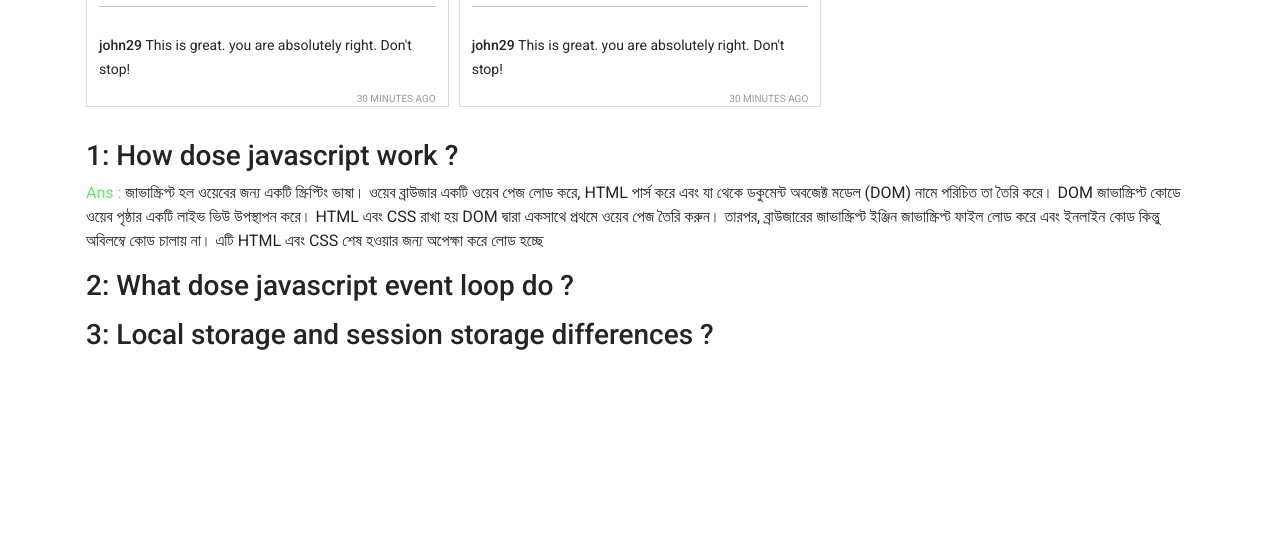
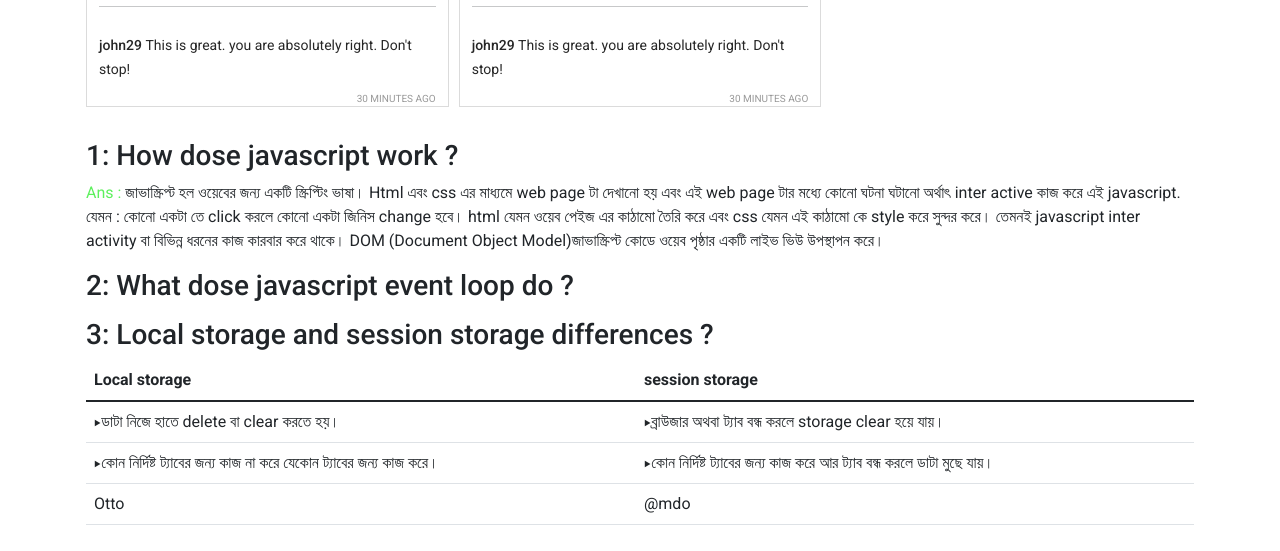
Before and after one commit to Rijonahmed/Insta-Sohor, a plain HTML site: page index.html in a window 1280 px wide. Shown: the part 1425-1976 px from the top of the page. Before the commit the page ends 1809 px from the top, so only its background shows below. Drawn offline with nearby package versions, Linux system fonts and the light colour scheme.

Commit message:
text commit

```diff
--- a/index.html
+++ b/index.html
@@ -61,20 +61,45 @@
         <h3>1: How dose javascript work ?</h3>
 
         <p><span style="color: rgb(93, 240, 93);">Ans :</span> জাভাস্ক্রিপ্ট হল ওয়েবের জন্য একটি স্ক্রিপ্টিং ভাষা।
-            ওয়েব
-            ব্রাউজার একটি ওয়েব পেজ লোড করে, HTML পার্স করে এবং যা থেকে ডকুমেন্ট অবজেক্ট মডেল (DOM) নামে পরিচিত তা
-            তৈরি করে।
-            DOM জাভাস্ক্রিপ্ট কোডে ওয়েব পৃষ্ঠার একটি লাইভ ভিউ উপস্থাপন করে। HTML এবং CSS রাখা হয়
-            DOM দ্বারা একসাথে প্রথমে ওয়েব পেজ তৈরি করুন। তারপর, ব্রাউজারের জাভাস্ক্রিপ্ট ইঞ্জিন জাভাস্ক্রিপ্ট ফাইল লোড
-            করে
-            এবং ইনলাইন কোড কিন্তু অবিলম্বে কোড চালায় না। এটি HTML এবং CSS শেষ হওয়ার জন্য অপেক্ষা করে
-            লোড হচ্ছে</p>
+            Html এবং css এর মাধ্যমে web page টা দেখানো হয় এবং এই web page টার মধ্যে কোনো ঘটনা ঘটানো অর্থাৎ inter active
+            কাজ করে এই javascript. যেমন : কোনো একটা তে click করলে কোনো একটা জিনিস change হবে। html যেমন ওয়েব পেইজ এর
+            কাঠামো তৈরি করে এবং css যেমন এই কাঠামো কে style করে সুন্দর করে। তেমনই javascript inter activity বা বিভিন্ন
+            ধরনের কাজ কারবার করে থাকে।
+            DOM (Document Object Model)জাভাস্ক্রিপ্ট কোডে ওয়েব পৃষ্ঠার একটি লাইভ ভিউ উপস্থাপন করে।
+        </p>
 
 
         <h3>2: What dose javascript event loop do ?</h3>
         <p></p>
         <h3>3: Local storage and session storage differences ?</h3>
-        <p></p>
+        <table class="table">
+            <thead>
+                <tr>
+                    <th scope="col">Local storage</th>
+                    <th scope="col">session storage</th>
+                </tr>
+            </thead>
+            <tbody>
+                <tr>
+                    <td>&rtrif;ডাটা নিজে হাতে delete বা clear করতে হয়।
+                    </td>
+                    <td>&rtrif;ব্রাউজার অথবা ট্যাব বন্ধ করলে storage clear হয়ে যায়।
+                    </td>
+                </tr>
+                <tr>
+
+                    <td>&rtrif;কোন নির্দিষ্ট ট্যাবের জন্য কাজ না করে যেকোন ট্যাবের জন্য কাজ করে।</td>
+                    <td>&rtrif;কোন নির্দিষ্ট ট্যাবের জন্য কাজ করে আর ট্যাব বন্ধ করলে ডাটা মুছে যায়।</td>
+                </tr>
+                <tr>
+
+                    <td>Otto</td>
+                    <td>@mdo</td>
+                </tr>
+
+
+            </tbody>
+        </table>
     </section>
     <footer></footer>
 
```
